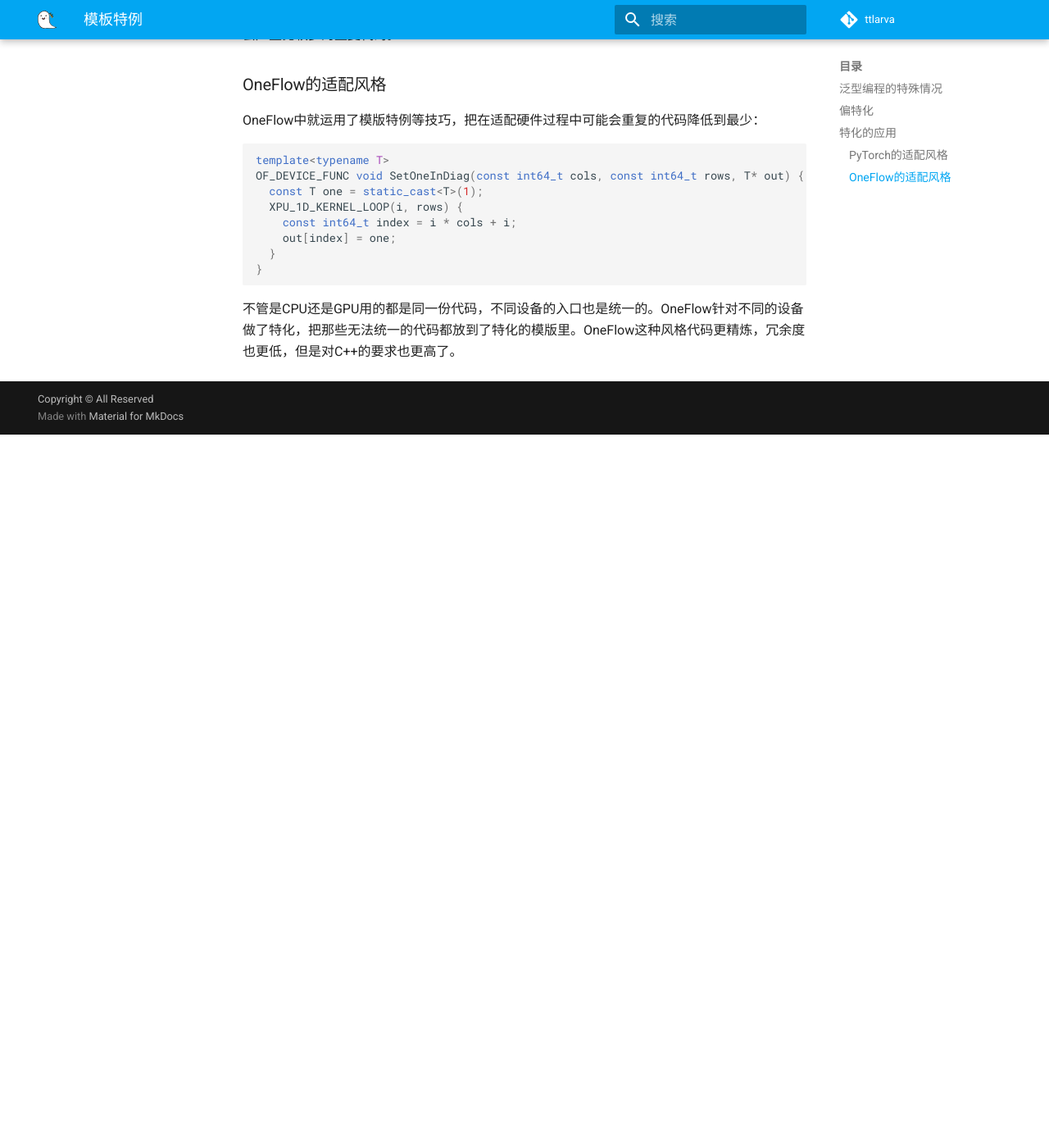
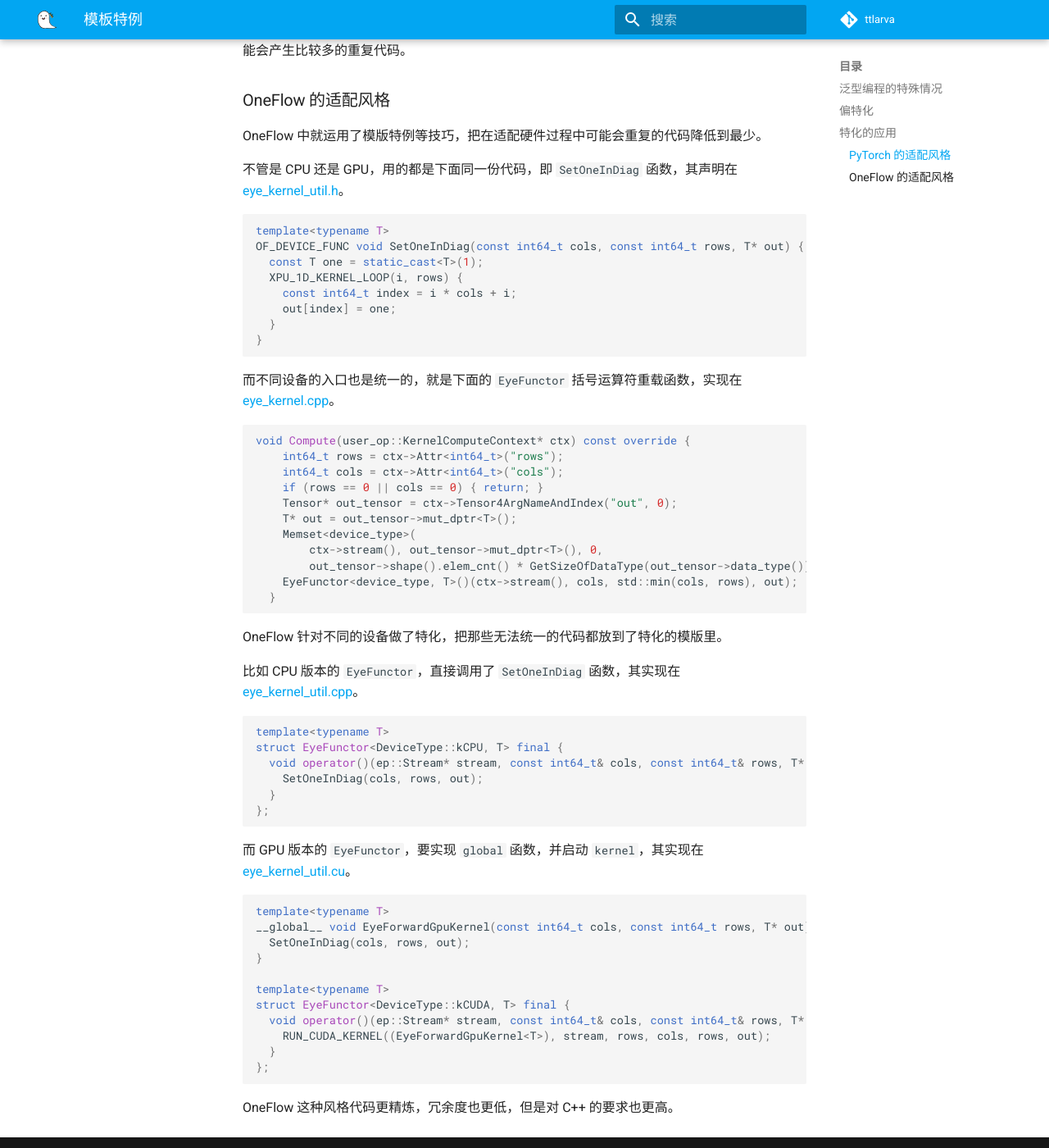
Before and after one commit to ttttLarva/Larva, an MkDocs documentation site: the page built from docs/learn_cpp/09_template_special.md, in a window 1280 px wide and 1400 px high, scrolled down 3215 px. Shown: the whole window at 82% size. Built offline with MkDocs 1.6.1 and Material for MkDocs 9.7.7, drawn with Linux system fonts in a browser that asks for light colours; emoji names are drawn with the system emoji font; comment, search, counter and statistics services are not loaded; the version menu is left out; before the commit the page ends 3745 px from its top, so only the background shows below that; some of the changed text lies outside the part shown.

Commit message:
modified 09_template_special.md according to comments

````diff
--- a/docs/learn_cpp/09_template_special.md
+++ b/docs/learn_cpp/09_template_special.md
@@ -11,7 +11,7 @@
 
 ## 泛型编程的特殊情况
 
-我们还是使用原来写过的MYMAX代码来作为例子：
+我们还是使用原来写过的 MYMAX 代码来作为例子：
 
 ```C++
 #include <stdio.h>
@@ -30,7 +30,7 @@
 {
     printf("%d\n", MYMAX<int>(10, 5));
     printf("%1f\n", MYMAX<double>(3.14, 2.73));
-    printf("%s\n", MYMAX("short string","very very long string"));
+    printf("%s\n", MYMAX("short string", "very very long string"));
     return 0;
 }
 ```
@@ -50,17 +50,17 @@
     if (strlen(x) < strlen(y)) {
       return y;
     }
- 		else {
+    else {
       return x;
     }
 }
 ```
 
-这里我们增加了一个模版特化的MYMAX，有template关键字，但是没有参数。这个函数仅仅只针对`const char*`类型生效，函数内部的实现也是专门针对字符串的。其实就是针对某些模版参数进行了特化，编译器在实例化模版的过程中，会优先选择特化的模版，那模版特化的优点也是很明显的了。首先，从功能上来说，有类似虚函数那样“多态”的效果，我们对不同的数据调用的都是MYMAX，但是会自动选择不同的处理逻辑。其次，模版特化的性能更优，虚函数依赖的是运行时刷新虚表、查询虚表，而模板特化在编译时就完成了“分支的选择”，不占用运行时的资源，因此一般来说它的性能更优。
+这里我们增加了一个模版特化的 `MYMAX`，有 `template` 关键字，但是没有参数。这个函数仅仅只针对 `const char*` 类型生效，函数内部的实现也是专门针对字符串的。其实就是针对某些模版参数进行了特化，编译器在实例化模版的过程中，会优先选择特化的模版，那模版特化的优点也是很明显的了。首先，从功能上来说，有类似虚函数那样“多态”的效果，我们对不同的数据调用的都是 `MYMAX`，但是会自动选择不同的处理逻辑。其次，模版特化的性能更优，虚函数依赖的是运行时刷新虚表、查询虚表，而模板特化在编译时就完成了“分支的选择”，不占用运行时的资源，因此一般来说它的性能更优。
 
 ## 偏特化
 
-刚刚写的模版特化，template括号中是没有任何模版参数的，这种情况被称为“全特化”，其表示所有的模版参数都被特别指定了。与之对应的，对于类模版而言还有“偏特化”，表示只用特化部分模版参数。
+刚刚写的模版特化，`template` 括号中是没有任何模版参数的，这种情况被称为“全特化”，其表示所有的模版参数都被特别指定了。与之对应的，对于类模版而言还有“偏特化”，表示只用特化部分模版参数。
 
 ```c++
 #include <iostream>
@@ -98,15 +98,15 @@
 }
 ```
 
-这里实现了一个`CExample`的模版类，其有三个模版参数。然后我们实现两个模版类，分别对CPU和GPU的DEVICE进行偏特化。可以看到针对给定的不同“设备类型”，我们调用时使用的都是统一的接口，但是却触发了完全不同的运行流程。
+这里实现了一个 `CExample` 的模版类，其有三个模版参数。然后我们实现两个模版类，分别对 `CPU` 和 `GPU` 的 `DEVICE` 进行偏特化。可以看到针对给定的不同“设备类型”，我们调用时使用的都是统一的接口，但是却触发了完全不同的运行流程。
 
 ## 特化的应用
 
-通过上面的介绍，我们了解了模版的全特化和偏特化，接下来我们就从知名开源软件PyTorch和OneFlow来体会模版特化的用处。我们知道，工业级别的深度学习框架，无论是PyTorch还是OneFlow，都要去适配多种硬件，最常见的就是适配GPU和CPU。
+通过上面的介绍，我们了解了模版的全特化和偏特化，接下来我们就从知名开源软件 PyTorch 和 OneFlow 来体会模版特化的用处。我们知道，工业级别的深度学习框架，无论是 PyTorch 还是 OneFlow，都要去适配多种硬件，最常见的就是适配 GPU 和 CPU。
 
-### PyTorch的适配风格
+### PyTorch 的适配风格
 
-PyTorch一般会针对CPU和GPU分别写一套独立的代码，接下来我们就以PyTorch的`eye`算子为例看看：
+PyTorch 一般会针对 CPU 和 GPU 分别写一套独立的代码，接下来我们就以 PyTorch 的`eye`算子为例看看。它的 CPU 版本的实现放在 [eye_out_cpu](https://github.com/pytorch/pytorch/blob/master/aten/src/ATen/native/TensorFactories.cpp#L434) 中。
 
 ```c++
 result.resize_({n, m});
@@ -116,12 +116,13 @@
 AT_DISPATCH_ALL_TYPES_AND_COMPLEX_AND2(at::ScalarType::Half, at::ScalarType::Bool, result.scalar_type(), "eye", [&]() -> void {
   scalar_t* result_data = result.data_ptr<scalar_t>();
   at::parallel_for(0, sz, internal::GRAIN_SIZE, [&](int64_t p_begin, int64_t p_end) {
-    for (const auto i : c10::irange(p_begin, p_end))result_data[i*(result.strides()[0] + result.stride()[1])] = 1;
+    for (const auto i : c10::irange(p_begin, p_end))
+      result_data[i*(result.strides()[0] + result.stride()[1])] = 1;
   });
 });
 ```
 
-上面是CPU版本的`eye`算子实现，而在GPU版本中：
+上面是 CPU 版本的 `eye` 算子实现，而在 GPU 版本中，其实现在[eye_out_gpu](https://github.com/pytorch/pytorch/blob/master/aten/src/ATen/native/cuda/TensorFactories.cu#L39)中。
 
 ```c++
 result.resize_({n, m});
@@ -134,11 +135,13 @@
 diag.fill_(1);
 ```
 
-PyTorch这种风格为每一种硬件都写一套kernel，这样代码清爽简洁，更容易让人看懂，但是可能会产生比较多的重复代码。
+PyTorch 这种风格为每一种硬件都写一套 `kernel`，这样代码清爽简洁，更容易让人看懂，但是可能会产生比较多的重复代码。
 
-### OneFlow的适配风格
+### OneFlow 的适配风格
 
-OneFlow中就运用了模版特例等技巧，把在适配硬件过程中可能会重复的代码降低到最少：
+OneFlow 中就运用了模版特例等技巧，把在适配硬件过程中可能会重复的代码降低到最少。
+
+不管是 CPU 还是 GPU，用的都是下面同一份代码，即 `SetOneInDiag` 函数，其声明在 [eye_kernel_util.h](https://github.com/Oneflow-Inc/oneflow/blob/master/oneflow/user/kernels/eye_kernel_util.h)。
 
 ```c++
 template<typename T>
@@ -151,4 +154,49 @@
 }
 ```
 
-不管是CPU还是GPU用的都是同一份代码，不同设备的入口也是统一的。OneFlow针对不同的设备做了特化，把那些无法统一的代码都放到了特化的模版里。OneFlow这种风格代码更精炼，冗余度也更低，但是对C++的要求也更高了。
+而不同设备的入口也是统一的，就是下面的 `EyeFunctor` 括号运算符重载函数，实现在 [eye_kernel.cpp](https://github.com/Oneflow-Inc/oneflow/blob/master/oneflow/user/kernels/eye_kernel.cpp)。
+
+```c++
+void Compute(user_op::KernelComputeContext* ctx) const override {
+    int64_t rows = ctx->Attr<int64_t>("rows");
+    int64_t cols = ctx->Attr<int64_t>("cols");
+    if (rows == 0 || cols == 0) { return; }
+    Tensor* out_tensor = ctx->Tensor4ArgNameAndIndex("out", 0);
+    T* out = out_tensor->mut_dptr<T>();
+    Memset<device_type>(
+        ctx->stream(), out_tensor->mut_dptr<T>(), 0,
+        out_tensor->shape().elem_cnt() * GetSizeOfDataType(out_tensor->data_type()));
+    EyeFunctor<device_type, T>()(ctx->stream(), cols, std::min(cols, rows), out);
+  }
+```
+
+OneFlow 针对不同的设备做了特化，把那些无法统一的代码都放到了特化的模版里。
+
+比如 CPU 版本的 `EyeFunctor`，直接调用了 `SetOneInDiag` 函数，其实现在 [eye_kernel_util.cpp](https://github.com/Oneflow-Inc/oneflow/blob/master/oneflow/user/kernels/eye_kernel_util.cpp)。
+
+```c++
+template<typename T>
+struct EyeFunctor<DeviceType::kCPU, T> final {
+  void operator()(ep::Stream* stream, const int64_t& cols, const int64_t& rows, T* out) {
+    SetOneInDiag(cols, rows, out);
+  }
+};
+```
+
+而 GPU 版本的 `EyeFunctor`，要实现 `global` 函数，并启动 `kernel`，其实现在 [eye_kernel_util.cu](https://github.com/Oneflow-Inc/oneflow/blob/master/oneflow/user/kernels/eye_kernel_util.cu)。
+
+```c++
+template<typename T>
+__global__ void EyeForwardGpuKernel(const int64_t cols, const int64_t rows, T* out) {
+  SetOneInDiag(cols, rows, out);
+}
+
+template<typename T>
+struct EyeFunctor<DeviceType::kCUDA, T> final {
+  void operator()(ep::Stream* stream, const int64_t& cols, const int64_t& rows, T* out) {
+    RUN_CUDA_KERNEL((EyeForwardGpuKernel<T>), stream, rows, cols, rows, out);
+  }
+};
+```
+
+OneFlow 这种风格代码更精炼，冗余度也更低，但是对 C++ 的要求也更高。
````
